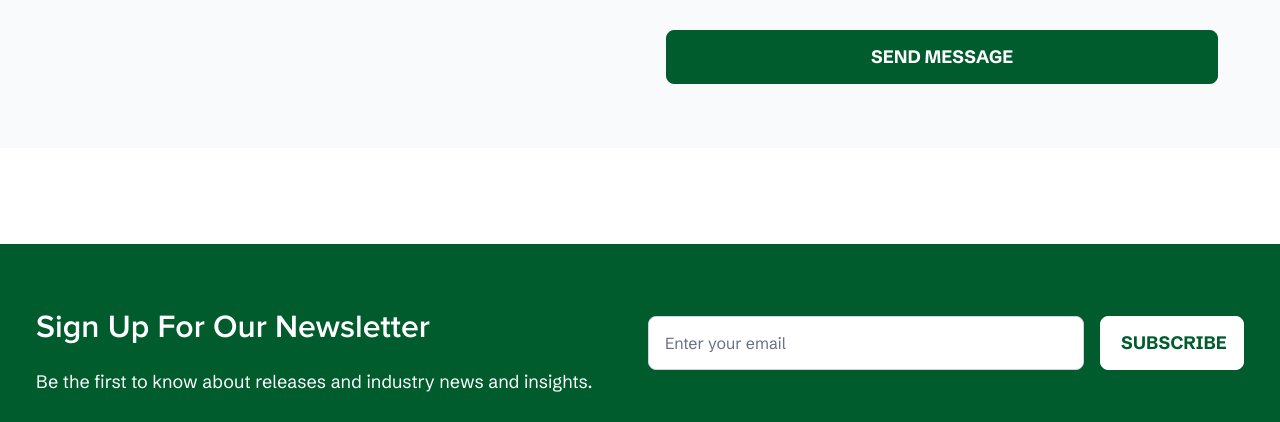
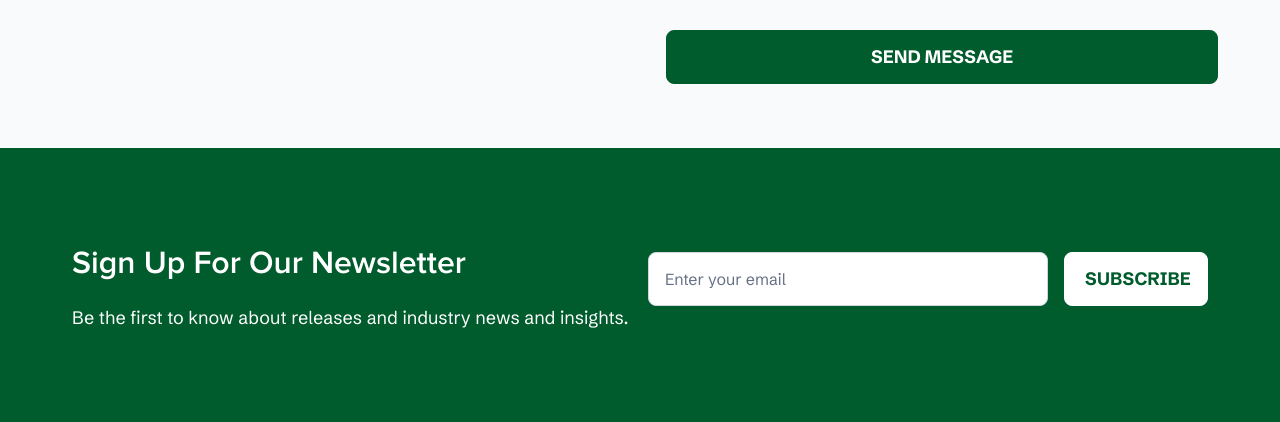
Before and after one commit to GoranUI/iris-supply, a website: page dist/index.html in a window 1280 px wide. Shown: the part 5702-6124 px from the top of the page. Drawn offline with Linux system fonts and the light colour scheme.

Commit message:
Fixed footer padding

```diff
--- a/dist/index.html
+++ b/dist/index.html
@@ -527,9 +527,10 @@
 
 
   <!-- Newsletter section -->
-  <section class="pt-16 lg:pt-24 xl:remove-blue-background xl:px-9">
-    <div class="px-4 mx-[-16px] sm:px-7 sm:mx-[-28px] md:px-9 md:mx-[-36px] py-12 lg:py-16 bg-iris-green">
-      <div class="space-y-6 lg:space-y-0 lg:grid lg:grid-cols-2 lg:items-start lg:gap-4">
+  <section class="xl:remove-blue-background xl:px-9">
+    <div class="px-4 mx-[-16px] sm:px-7 sm:mx-[-28px] md:px-9 md:mx-[-36px] pt-16 lg:pt-24 bg-iris-green">
+      <div
+        class="px-4 sm:px-7 md:px-9 max-w-7xl mx-auto space-y-6 lg:space-y-0 lg:grid lg:grid-cols-2 lg:items-start lg:gap-4">
         <div>
           <div class="space-y-5">
             <h2
@@ -569,8 +570,8 @@
 
   <!-- Footer -->
   <footer class="xl:remove-blue-background xl:px-9 -mb-2">
-    <div class="px-4 mx-[-16px] sm:px-7 sm:mx-[-28px] md:px-9 md:mx-[-36px] py-12 lg:py-16 bg-iris-green">
-      <div>
+    <div class="px-4 mx-[-16px] sm:px-7 sm:mx-[-28px] md:px-9 md:mx-[-36px] pt-16 lg:pt-24 bg-iris-green">
+      <div class="px-4 sm:px-7 md:px-9 max-w-7xl mx-auto">
         <div class="flex items-center justify-between gap-8 lg:block">
           <div>
             <a href="#">
```
Also changed, not shown: dist/styles.css.
